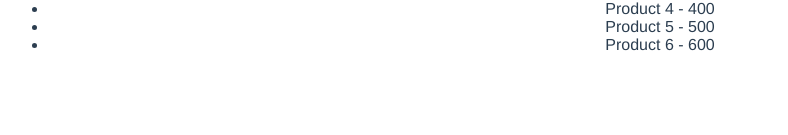
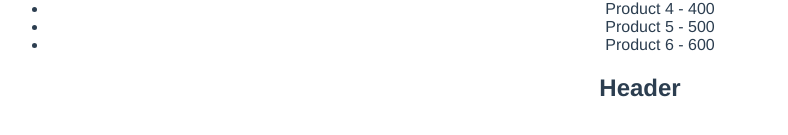
Before and after one commit to ilham76c/belajar, a Vue app in the folder vue/vue-project/: page / in a window 1280 px wide. Shown: the part 465-600 px from the top of the page, without its empty margins (0-788 px from the left). Built offline with nearby package versions, Linux system fonts and the light colour scheme.

Commit message:
vue components

```diff
--- a/vue/vue-project/src/App.vue
+++ b/vue/vue-project/src/App.vue
@@ -21,12 +21,17 @@
       {{ item.title }} - {{ item.price }}
     </li>
   </ul>
+  <Header/>
 </template>
 
 <script>
+import Header from '@/components/Header.vue';
 
 export default {
   name: 'App',
+  components: {
+    Header
+  },
   data() {
     return {
       nama: 'Moh. Ilham B.',
--- /dev/null
+++ b/vue/vue-project/src/components/Header.vue
@@ -0,0 +1,13 @@
+<template>
+    <h2>Header</h2>
+</template>
+
+<script>
+export default {
+    name: 'Header',
+}
+</script>
+
+<style>
+
+</style>
```
